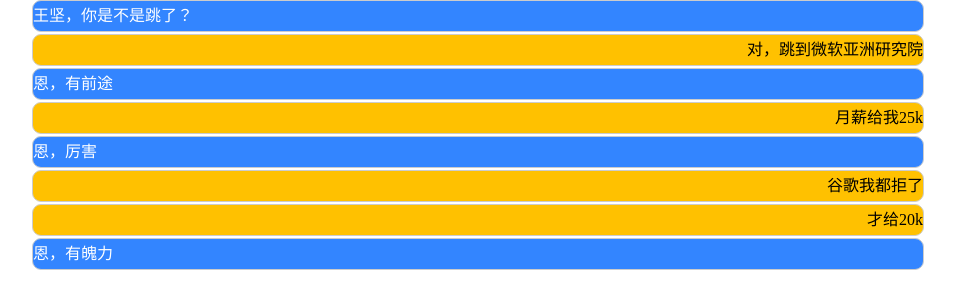
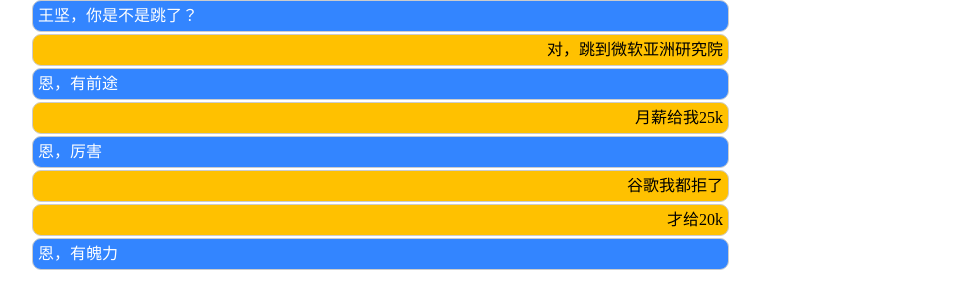
Before and after one commit to xinjian0728/yexj.github.com, a plain HTML site: page test.html in a window 1280 px wide. Shown: the whole page, without its empty margins (158-1113 px from the left). Drawn offline with Linux system fonts and the light colour scheme.

Commit message:
Update test.html

```diff
--- a/test.html
+++ b/test.html
@@ -4,8 +4,8 @@
 <title>测试</title>
 <style>
   *{margin:0;padding:0;}
-  .left{width:890px;height:30px;border:1px solid #ccc;border-radius:9px;text-align:left;line-height:30px;margin-bottom:2px;background-color:#3385ff;color:#fff;}
-  .right{width:890px;height:30px;border:1px solid #ccc;border-radius:9px;text-align:right;line-height:30px;margin-bottom:2px;background-color:#FFC100;}
+  .left{width:690px;padding-left:5px;height:30px;border:1px solid #ccc;border-radius:9px;text-align:left;line-height:30px;margin-bottom:2px;background-color:#3385ff;color:#fff;}
+  .right{width:690px;padding-right:5px;height:30px;border:1px solid #ccc;border-radius:9px;text-align:right;line-height:30px;margin-bottom:2px;background-color:#FFC100;}
 </style>
 
 </head>
```
